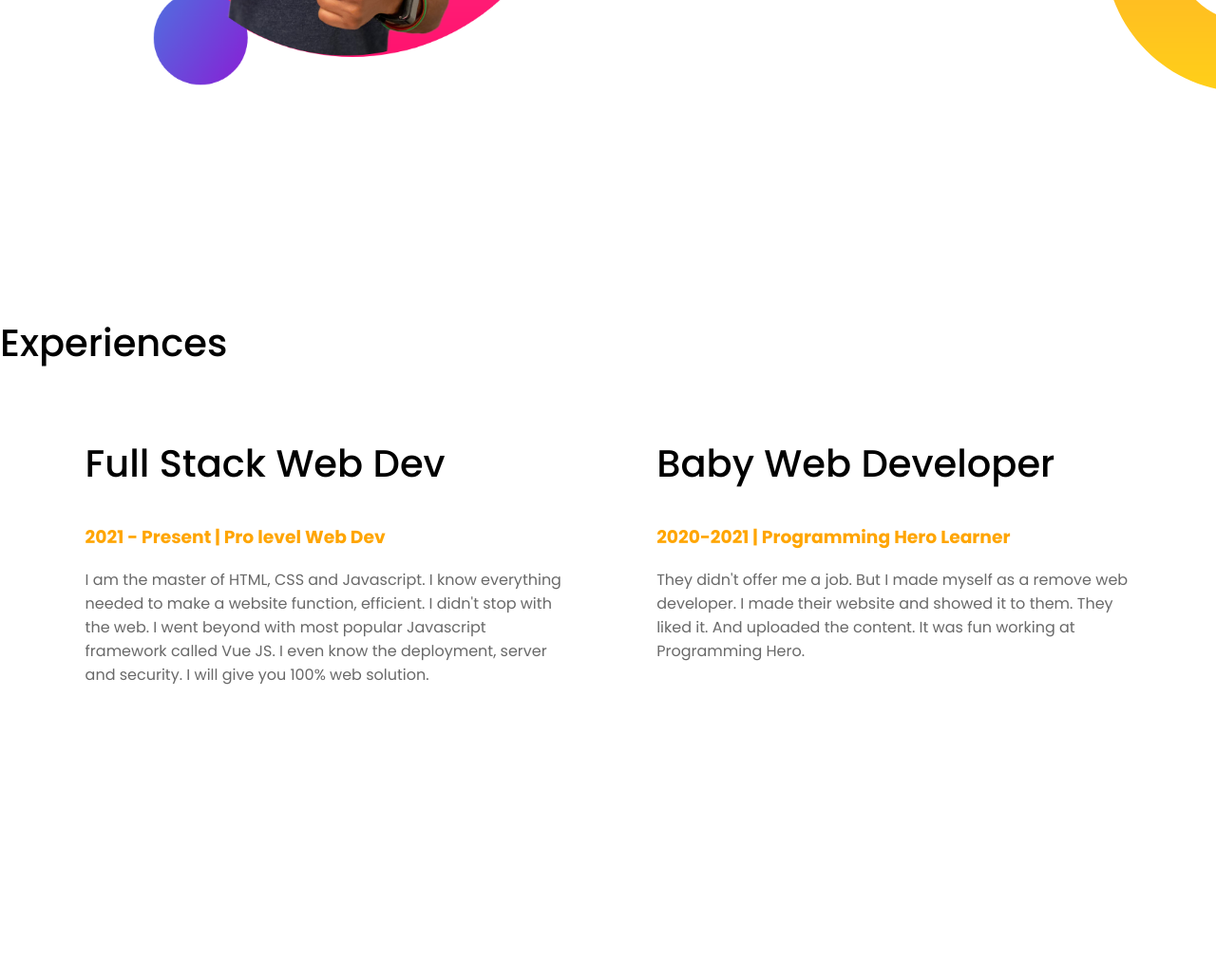
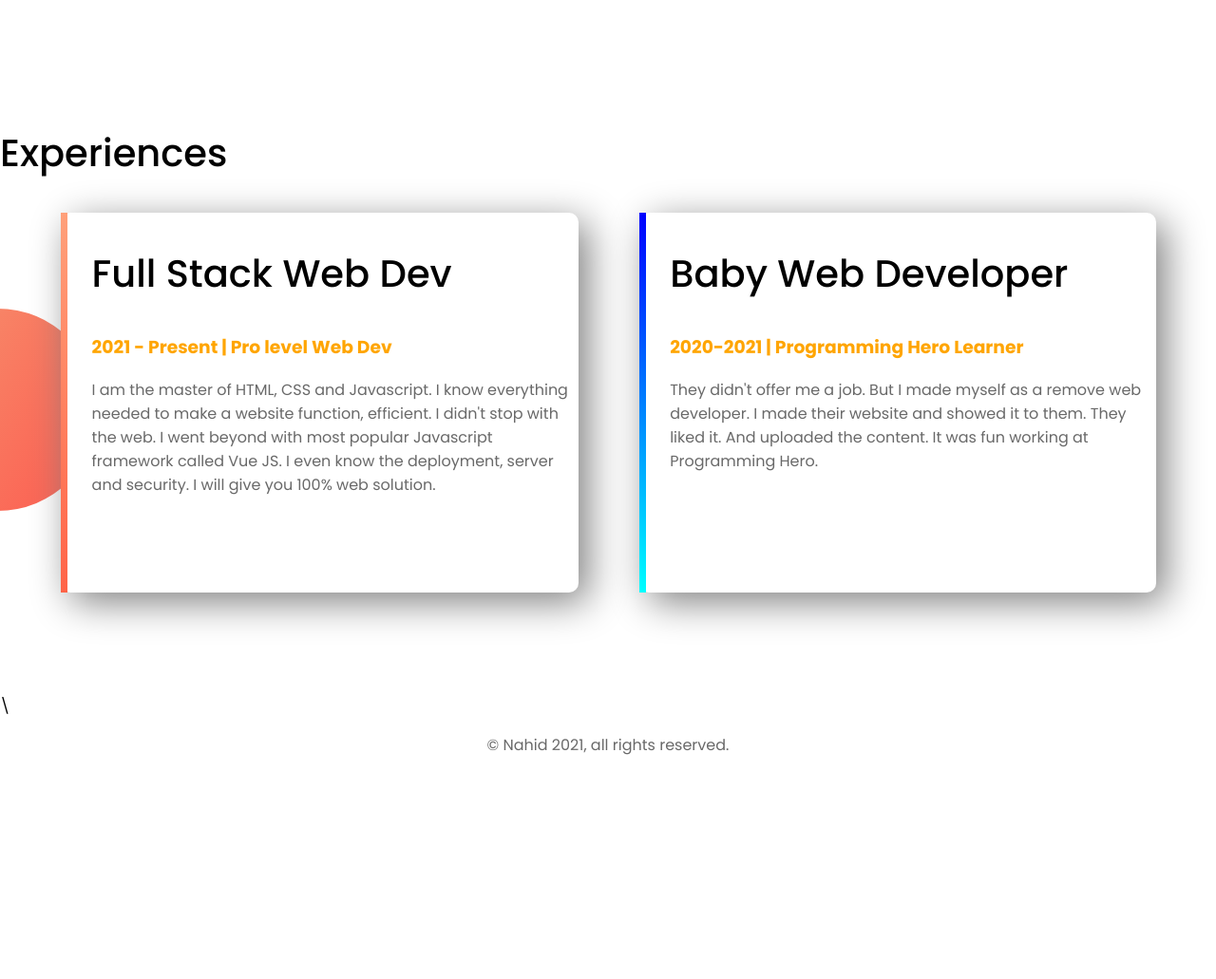
Before and after one commit to lasker61/web-portfolio, a plain HTML site: page index.html in a window 1280 px wide. Shown: the part 1102-2133 px from the top of the page at 95% size. After the commit the page ends 1915 px from the top, so only its background shows below. Drawn offline with Linux system fonts and the light colour scheme.

Commit message:
completed!

```diff
--- a/index.html
+++ b/index.html
@@ -37,17 +37,20 @@
 
     <section class="experience-area">
         <h2>Experiences</h2>
-        <div class="half-width">
+        <div class="half-width single-experience"id="full-stake">
             <h2>Full Stack Web Dev</h2>
             <h3 class="orange-highlight">2021 - Present | Pro level Web Dev</h3>
             <p>I am the master of HTML, CSS and Javascript. I know everything needed to make a website function, efficient. I didn't stop with the web. I went beyond with most popular Javascript framework called Vue JS. I even know the deployment, server and security. I will give you 100% web solution.</p>
         </div>
-        <div class="half-width">
+        <div class="half-width single-experience"id="baby-web" >
             <h2>Baby Web Developer</h2>
             <h3 class="orange-highlight">2020-2021 | Programming Hero Learner</h3>
             <p>They didn't offer me a job. But I made myself as a remove web developer. I made their website and showed it to them. They liked it. And uploaded the content. It was fun working at Programming Hero.</p>
         </div>
-    </section>
+    </section>\
+    <footer>
+        <p>© Nahid 2021, all rights reserved.</p>
+    </footer>
 
 </body>
 </html>
--- a/style.css
+++ b/style.css
@@ -30,7 +30,7 @@ p{
 }
 section{
     height: 500px;
-    padding-bottom: 200px;
+    padding-bottom: 100px;
 
 }
 .top-banner{
@@ -50,3 +50,27 @@ section{
     background-repeat: no-repeat;
     background-position: right;
 }
+.single-experience{
+    box-shadow: 10px 10px 40px gray;
+    height: 400px;
+    border-radius: 10px;
+    background-color: white;
+}
+.experience-area{
+    background-image: url("images/exp-bg.png");
+    background-repeat: no-repeat;
+    background-position: left;
+}
+#full-stake{
+    border-left: 7px solid;
+    border-image:linear-gradient(180deg,lightsalmon,tomato);
+    border-image-slice: 1;
+}
+#baby-web{
+    border-left: 7px solid;
+    border-image:linear-gradient(180deg,blue,cyan);
+    border-image-slice: 1;
+}
+footer p{
+    text-align: center;
+}
```
